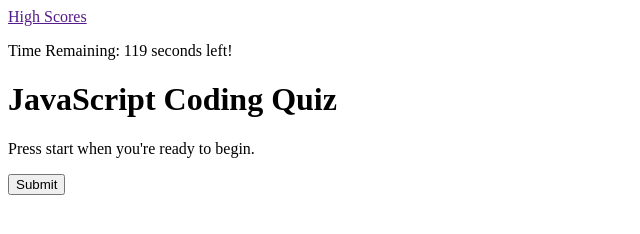
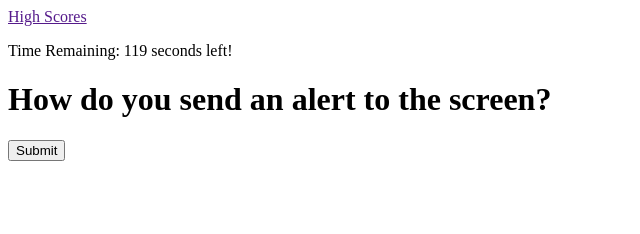
Before and after one commit to michalakisluke/JavaScript-Code-Quiz, a plain HTML site: page index.html in a window 1280 px wide. Both pictures are taken after a click on the button "Start Quiz!". Shown: the whole page, without its empty margins (0-640 px from the left). Drawn offline with Linux system fonts and the light colour scheme.

Commit message:
<Modify h1 to use for questions>

```diff
--- a/assets/javascript/script.js
+++ b/assets/javascript/script.js
@@ -1,5 +1,4 @@
-var questionCount = 5;
-var answerCount = 4;
+var choiceLength = 4;
 var ques = [
     {
      question: "How do you send an alert to the screen?",
@@ -39,13 +38,16 @@ function gamePlay() {
   document.getElementById("start-button").setAttribute("id", "submit-button");
   document.getElementById("title").setAttribute("id", "question");
 
-  for (i = 0; i < questionCount.length; i++) {
-    document.getElementById("question").innerHTML = ques[i][1];
-    for (j = 0; j < answerCount.length; j++) {
-      var answer = document.createElement("li");
-      var answerClick = document.createElement("button");
+  for (i = 0; i < ques.length;) {
+    document.getElementById("question").innerHTML = ques[i].question;
+    document.getElementById("start-prompt").remove();
+    for (j = 0; j < choiceLength;) {
+      var ansList = document.createElement("li").setAttribute("id", "ans-choice");
+      document.querySelector("ans-choice").innerHTML = ques.choices[j];
+      //var ansButton = document.createElement("button").setAttribute("id", "ans-choice-button");
+      document.getElementById("answers").appendChild(ansList);
+    }
 
-    }
   }
 }
 
--- a/index.html
+++ b/index.html
@@ -18,7 +18,7 @@
         <h1 id = "title">
             JavaScript Coding Quiz
         </h1>
-        <p>
+        <p id = "start-prompt">
             Press start when you're ready to begin.
         </p>
         <ul id ="answers">
```
